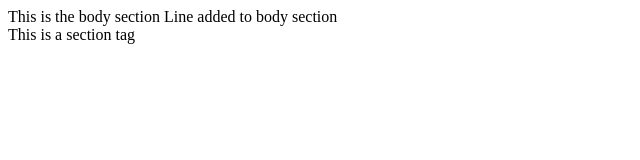
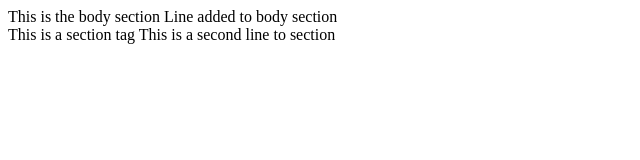
Before and after one commit to miranda-heavenly/mest_git_tut, a plain HTML site: page index.html in a window 1280 px wide. Shown: the whole page, without its empty margins (0-640 px from the left). Drawn offline with Linux system fonts and the light colour scheme.

Commit message:
second lin to section

```diff
--- a/index.html
+++ b/index.html
@@ -4,5 +4,6 @@
     Line added to body section
     <section>
         This is a section tag
+        This is a second line to section
     </section>
 </body>
```
Also changed, not shown: 1 other file.
